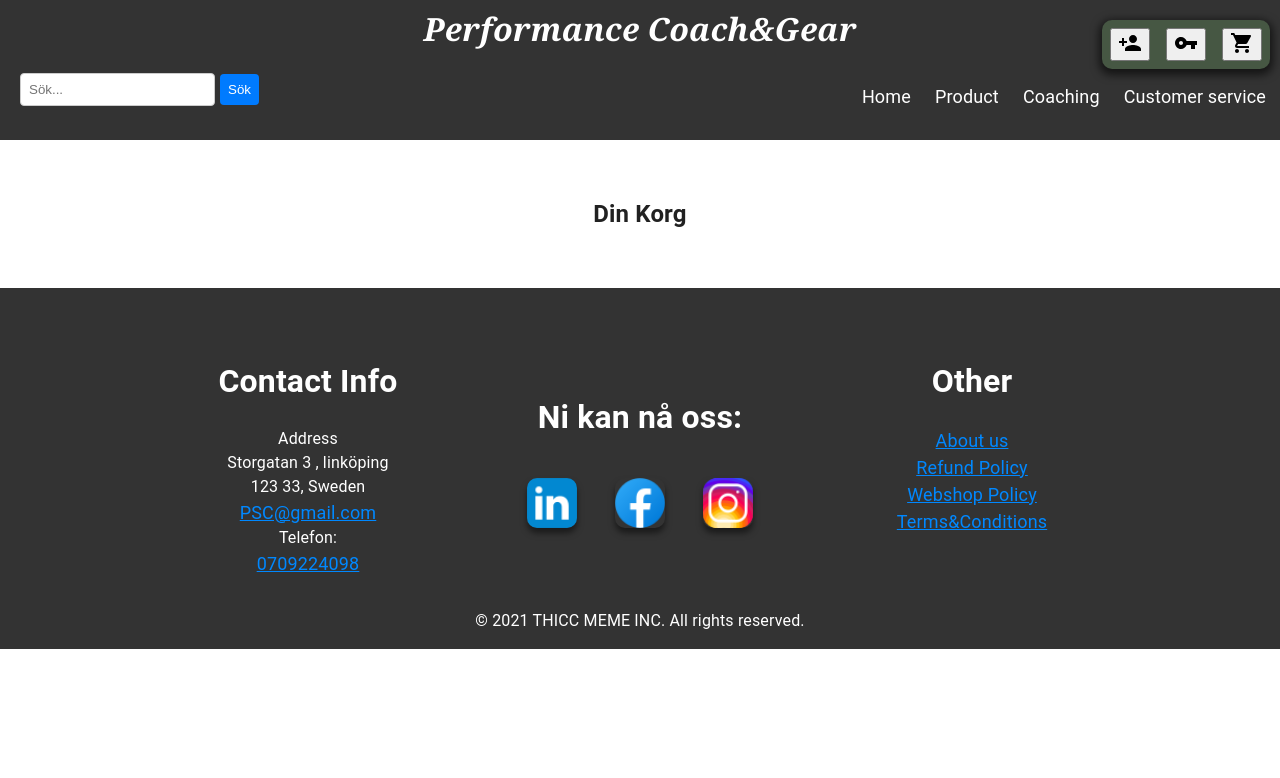
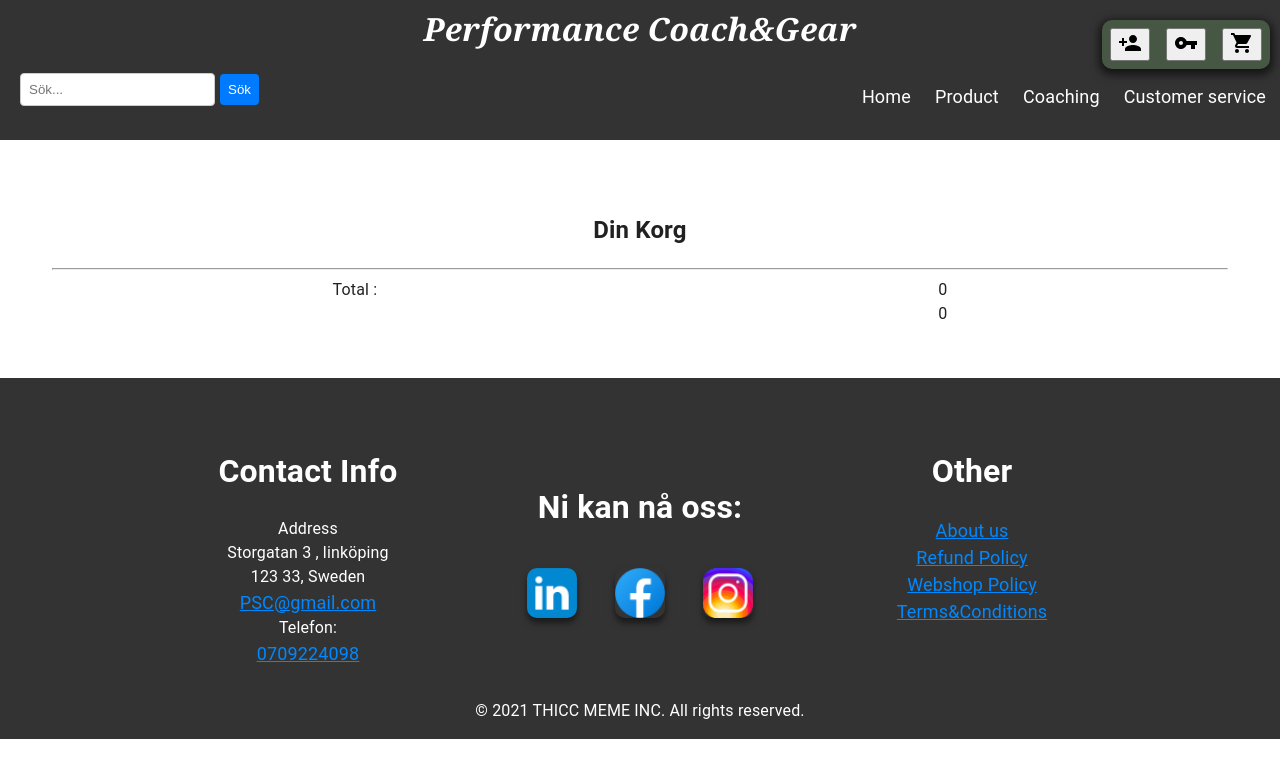
Before and after one commit to Delzarkafashi/pcghemsida, a React (Create React App) app: page /korg in a window 1280 px wide. Shown: the top 778 px of the page. Built offline with nearby package versions, Linux system fonts and the light colour scheme.

Commit message:
cart layout

```diff
--- a/src/components/header/Korg.css
+++ b/src/components/header/Korg.css
@@ -0,0 +1,38 @@
+.cart-container {
+    /* background-color: blue; */
+    padding: 1rem;
+}
+
+.items-btns {
+    display: flex;
+    gap: 1rem;
+}
+
+
+.item-ul {
+    padding: 0px;
+}
+
+.item-info-row {
+    display: flex;
+    justify-content: space-around;
+    /* background-color: aqua; */
+    text-decoration: none;
+    margin: 1rem ;
+}
+
+.quantity-price {
+
+}
+
+.quantity-price{
+    display: flex;
+    justify-content: space-between;
+    gap: 2rem;
+}
+
+
+.total {
+    display: flex;
+    justify-content: space-around;
+}
--- a/src/components/header/Korg.js
+++ b/src/components/header/Korg.js
@@ -1,5 +1,6 @@
 import React from 'react';
 import { useCart } from '../CartContext';
+import './korg.css';
 
 const Korg = () => {
   const { cartItems, addToCart, removeFromCart } = useCart();
@@ -12,18 +13,44 @@ const Korg = () => {
     removeFromCart(item.name);
   };
 
+  const total = cartItems.reduce((temp, item) => {
+    return (temp + (item.price * item.quantity));
+    }, 0);
+
+  const quantifier = cartItems.reduce((temp, item) => {
+    return (temp + item.quantity);
+    }, 0);
+
   return (
-    <div>
+    <div className="cart-container">
       <h2>Din Korg</h2>
-      <ul>
+      <ul className="item-ul">
         {cartItems.map((item, index) => (
-          <li key={index}>
-            {item.name} - Antal: {item.quantity}{' '}
-            <button onClick={() => handleIncrease(item)}>+</button>
-            <button onClick={() => handleDecrease(item)}>-</button>
+          <li key={index} className="item-info-row">
+            <div className="items-btns">
+              {item.name}
+              <div>
+                <button onClick={() => handleIncrease(item)}>+</button>
+                <button onClick={() => handleDecrease(item)}>-</button>
+              </div>
+            </div>
+            <div className="quantity-price">
+              <div className="quantity"> Antal : {item.quantity} </div>
+              <div className="price">{item.price} :-</div>
+            </div>
           </li>
         ))}
       </ul>
+      <div>
+        <hr />
+        <div className="total">
+          <div>Total :</div>
+          <div className='quantity-total'>
+            <div>{quantifier}</div>
+            <div>{total}</div>
+          </div>
+        </div>
+      </div>
     </div>
   );
 };
--- a/src/components/header/LogAndSing.js
+++ b/src/components/header/LogAndSing.js
@@ -84,6 +84,7 @@ const App = () => {
     if (loggedIn) {
       navigate("/korg"); //olle
     } else {
+      {loggedIn === false && setShowForm('login');}
       alert("Du måste vara inloggad för att se innehållet i korgen.");
     }
   };
--- a/src/pages/Product.js
+++ b/src/pages/Product.js
@@ -1,5 +1,6 @@
 import React from 'react';
 import { useCart } from '../components/CartContext';
+import '../pages/product.css';
 
 // Exportera produktdatan
 const productData = [
@@ -29,7 +30,7 @@ const Products = () => {
   };
 
   return (
-    <div>
+    <div className='products'>
       {productData.map((product, index) => (
         <div key={index}>
           <h3>{product.name}</h3>
--- /dev/null
+++ b/src/pages/product.css
@@ -0,0 +1,4 @@
+.products {
+    background-color: rgb(0, 255, 170);
+
+}
```
